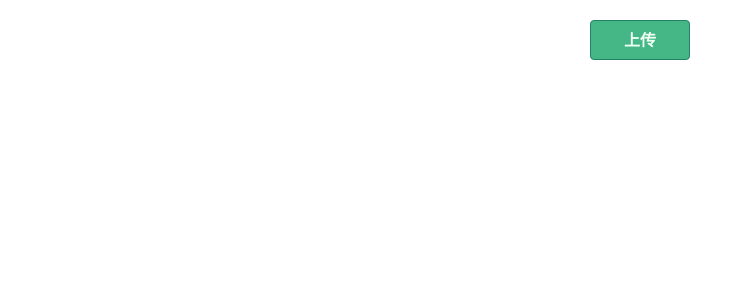
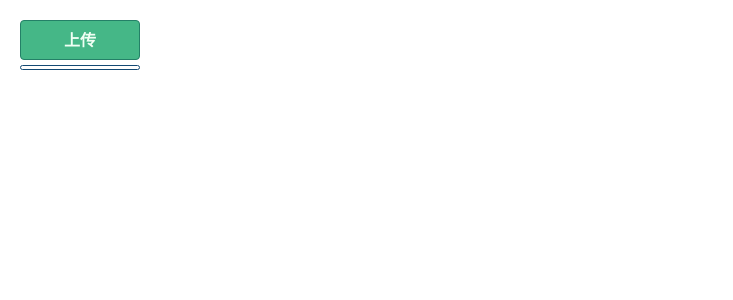
Before and after one commit to ajun568/upload, a React (Create React App) app in the folder fe-upload/: page / in a window 1280 px wide. Shown: the top 300 px of the page, without its empty margins (0-733 px from the left). Built offline with nearby package versions, Linux system fonts and the light colour scheme.

Commit message:
增加上传进度

```diff
--- a/fe-upload/src/App.js
+++ b/fe-upload/src/App.js
@@ -300,7 +300,7 @@ const App = () => {
   }
 
   return (
-    <div className="App" style={{marginTop: 20}}>
+    <div className="App" style={{marginTop: 20, marginLeft: 20}}>
       {/* { renderFormData() }
       <div ref={progressRef} className="progress"></div>
       <button onClick={cancel}>取 消</button>
--- a/fe-upload/src/Upload/_upload.css
+++ b/fe-upload/src/Upload/_upload.css
@@ -1,5 +1,5 @@
 .btn {
-  min-width: 100px;
+  min-width: 120px;
   padding: 10px;
   border-radius: 4px;
   border: 1px solid #248067;
@@ -27,3 +27,35 @@
   background-color: rgba(69, 183, 135, .8);
   color: #fff;
 }
+
+.btn-container {
+  width: 200px;
+  text-align: left;
+}
+.process-wrapper {
+  margin-top: 5px;
+  display: flex;
+  align-items: center;
+}
+.process-wrapper .font {
+  color: #144a74;
+  font-size: 12px;
+  font-weight: bold;
+  width: 30px;
+  margin-left: 5px;
+}
+.process-container {
+  width: 120px;
+  height: 5px;
+  border: 1px solid #144a74;
+  border-radius: 4px;
+  box-sizing: border-box;
+}
+.progress {
+  width: 0;
+  background-color: orangered;
+  height: 3px;
+}
+.progress.green {
+  background-color: green;
+}
--- a/fe-upload/src/Upload/index.jsx
+++ b/fe-upload/src/Upload/index.jsx
@@ -19,6 +19,8 @@ const Upload = (props) => {
 
   const [fileValue, setFileValue] = useState('') // 清空input值, 上传同名文件
   const fileRef = useRef(null)
+  const progressRef = useRef(null)
+  const progressFontRef = useRef(null)
 
   // 禁用页面默认拖拽事件
   useEffect(() => {
@@ -50,6 +52,9 @@ const Upload = (props) => {
   const upload = async (e) => {
     setFileValue('')
     let files = [...e.target.files]
+    progressRef.current.style.width = '0'
+    progressRef.current.classList.remove('green')
+    progressFontRef.current.innerHTML = '0%'
 
     if (beforeUpload) {
       let beforeUploadData = beforeUpload()
@@ -64,6 +69,18 @@ const Upload = (props) => {
     let config = {
       headers: {
         'Content-Type': 'multipart/form-data'
+      },
+      onUploadProgress: e => {
+        const { loaded, total } = e
+        if (e.lengthComputable) {
+          let progress = loaded / total
+          let progressNum = (progress * 100).toFixed(0)
+          progressRef.current.style.width = `${120 * progress}px`
+          progressFontRef.current.innerHTML = `${progressNum}%`
+          if (progressNum > 90) {
+            progressRef.current.classList.add('green')
+          }
+        }
       },
     }
 
@@ -94,6 +111,7 @@ const Upload = (props) => {
         onChange={upload}
         multiple={multiple}
       />
+      <div className="btn-container">
         {
           type === 'primary' && (
             <button
@@ -104,6 +122,13 @@ const Upload = (props) => {
             </button>
           )
         }
+        <div className="process-wrapper">
+          <div className="process-container">
+            <div ref={progressRef} className="progress"></div>
+          </div>
+          <div ref={progressFontRef} className="font"></div>
+        </div>
+      </div>
     </section>
   )
 }
--- a/fe-upload/src/index.css
+++ b/fe-upload/src/index.css
@@ -51,20 +51,6 @@ code {
   }
 }
 
-.progress {
-  height: 40px;
-  background-color: orange;
-  color: #fff;
-  width: 0;
-  margin: 20px auto;
-  line-height: 40px;
-  font-size: 16px;
-  font-weight: bold;
-}
-.progress.green {
-  background-color: green;
-}
-
 .drop-area {
   width: 400px;
   height: 400px;
```
Lines whose indentation alone changed are shown as unchanged.
